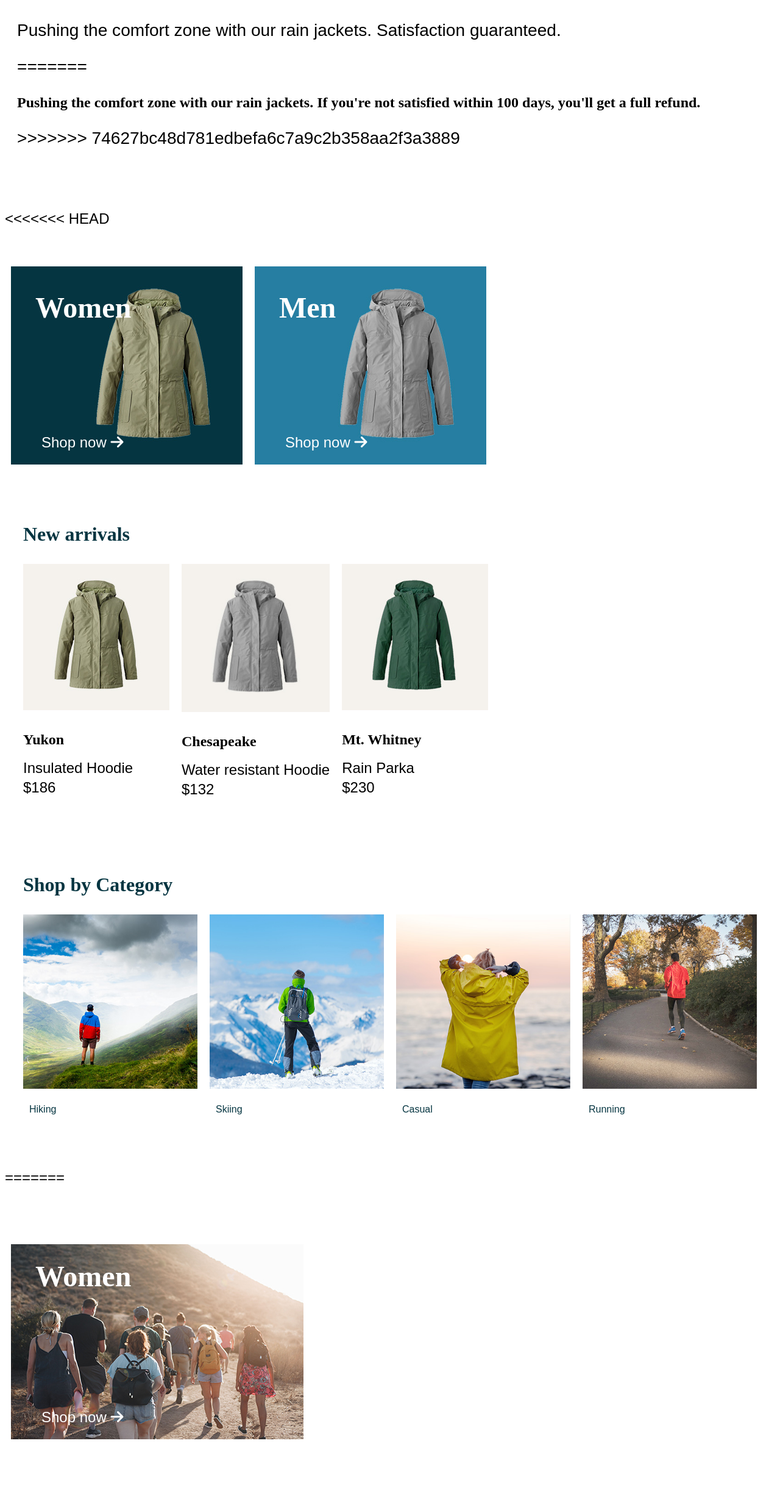
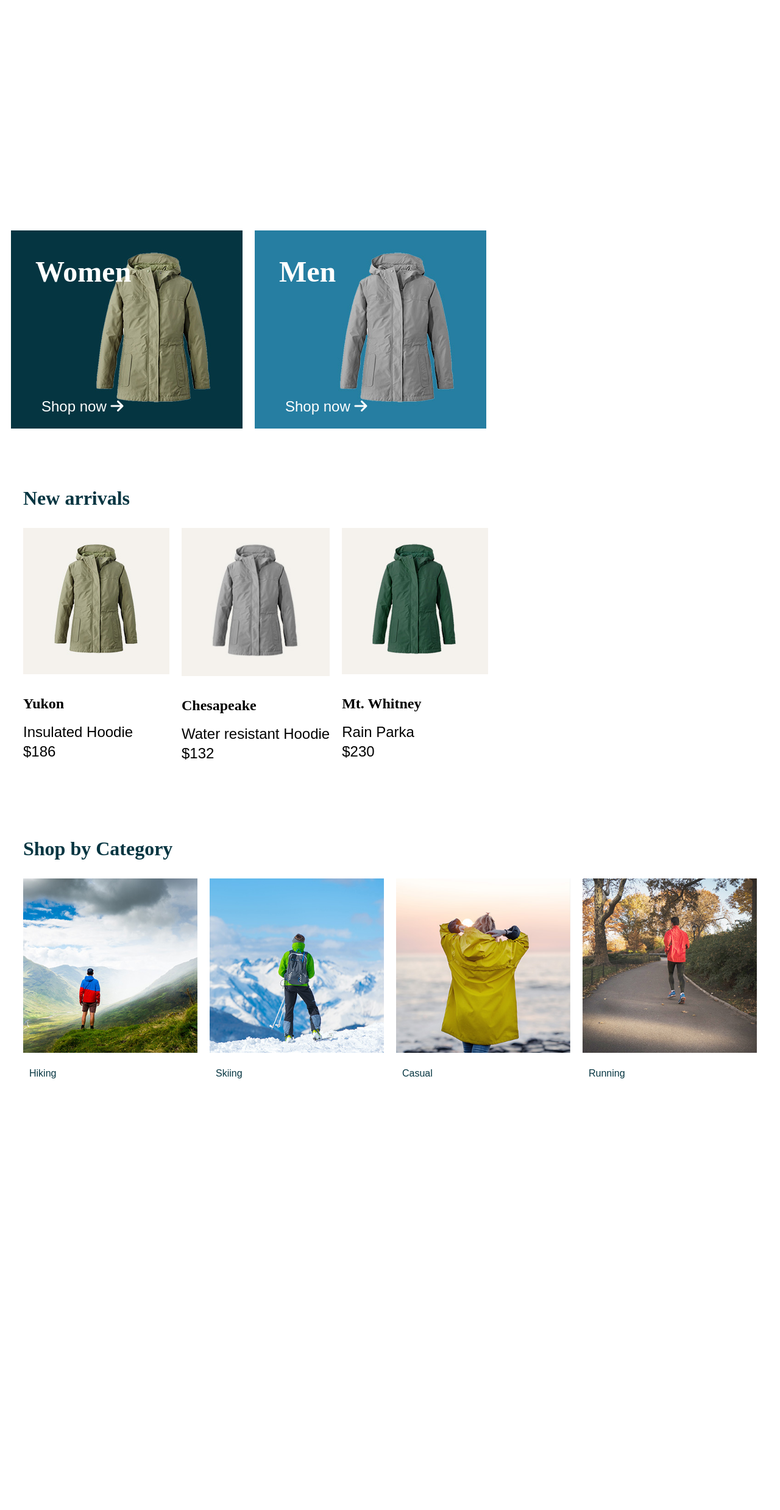
Before and after one commit to Noroff-FEU-Assignments/cross-course-project-KariannNor, a plain HTML site: page index.html in a window 1280 px wide. Shown: the part 323-2800 px from the top of the page at 61% size. After the commit the page ends 2182 px from the top, so only its background shows below. Drawn offline with Linux system fonts and the light colour scheme; a web font is replaced by a local one.

Commit message:
html updated

```diff
--- a/index.html
+++ b/index.html
@@ -24,10 +24,6 @@
           <a href="mens.html" class="nav-items">Mens</a>
           <a href="about.html" class="nav-items">Who we are</a>
           <a href="contact.html" class="nav-items">Contact</a>
-<<<<<<< HEAD
-          <i class="fa-solid fa-cart-shopping"></i>
-=======
->>>>>>> 74627bc48d781edbefa6c7a9c2b358aa2f3a3889
       </nav>
 
     </header>
@@ -35,16 +31,11 @@
       <section class="intro">
         <div>
           <h1 class="intro_heading">Put us to the test</h1>
-<<<<<<< HEAD
-          <h3>Pushing the comfort zone with our rain jackets. Satisfaction guaranteed.<h3>
-=======
           <p class="p2">Pushing the comfort zone with our rain jackets. If you're not satisfied within 100 days, you'll get a full refund. </p>
->>>>>>> 74627bc48d781edbefa6c7a9c2b358aa2f3a3889
         </div>
       </section>
 
       <Section class="category-container">
-<<<<<<< HEAD
         <div class="categories">
             <div class="category">
               <h2 class="category_text">Women</h1>
@@ -106,29 +97,6 @@
         </div>
       </section>
 
-=======
-       <div class="categories">
-          <div class="women">
-              <h2 class="category_text">Women</h1>
-              <img src="../images/founders_desktop.jpg" class="select_img">
-              <h3 class="shopnow">Shop now <i class="fa-solid fa-arrow-right"></i></h3>
-            </div>
-          </div>
-          <div class="categories">
-            <div class="men">
-              <h2 class="category_text">Men</h1>
-              <img src="../images/founders_desktop.jpg" class="select_img">
-              <h3 class="shopnow">Shop now <i class="fa-solid fa-arrow-right"></i></h3>
-            </div>
-          </div>
-        </Section>
-
-      <section class="news_jackets">
-      </section>
-
-      <section class="shop_category">
-      </section>
->>>>>>> 74627bc48d781edbefa6c7a9c2b358aa2f3a3889
 
       <section class="outro">
       </section>
```
